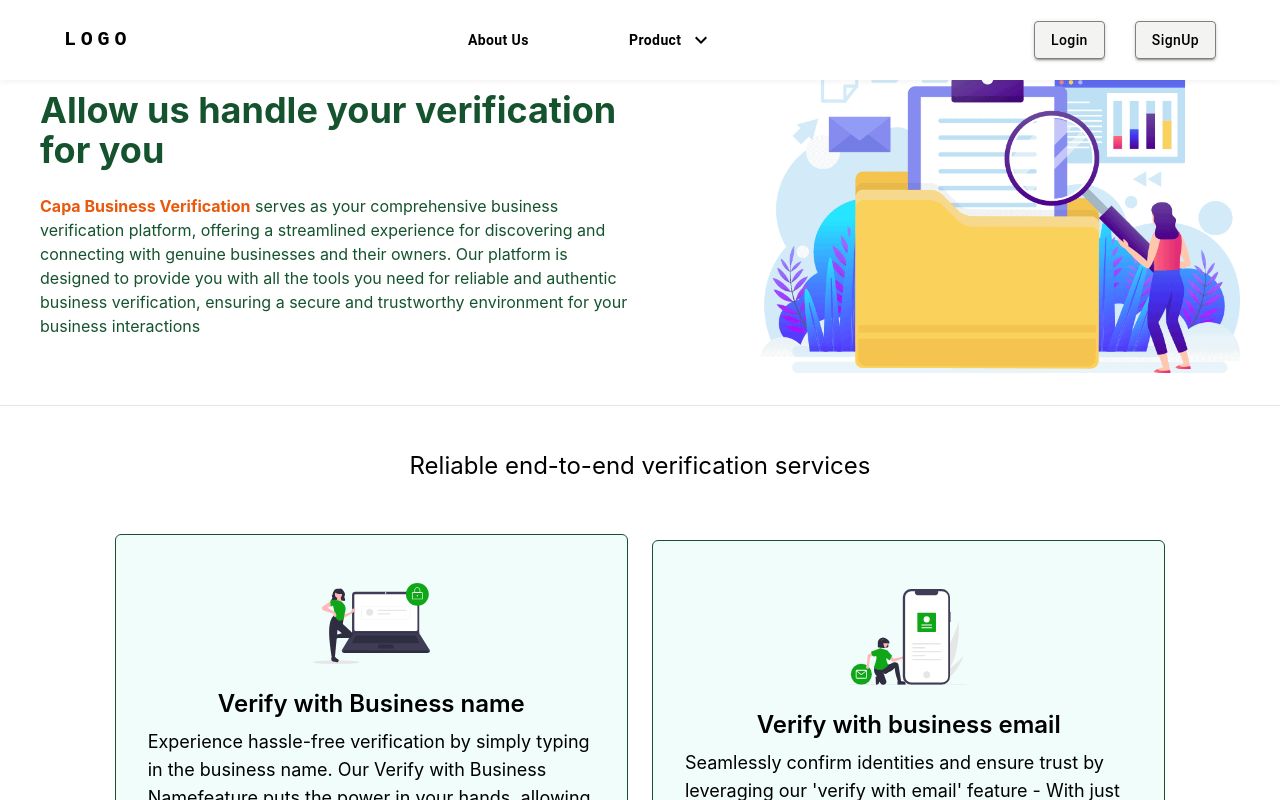
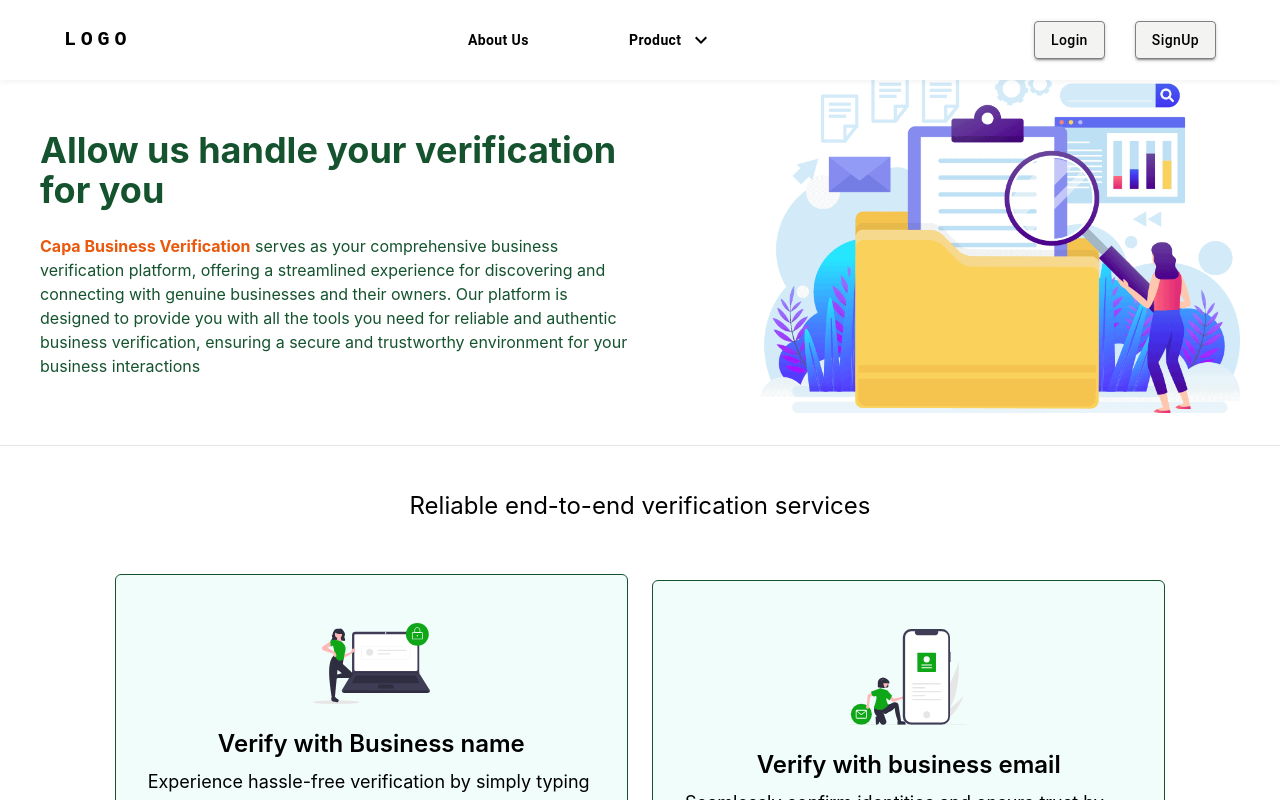
Before and after one commit to rholibobo/capa_business_verification, a React (Create React App) app: page / in a window 1280 px wide. Shown: the top 800 px of the page. Built offline with nearby package versions, Linux system fonts and the light colour scheme; no server answers; the HTML template or start-up script is replaced by a standard one.

Commit message:
update Home.jsx

```diff
--- a/src/Pages/Home/Home.jsx
+++ b/src/Pages/Home/Home.jsx
@@ -20,7 +20,7 @@
   },
 ]
   return (
-    <div className=''>
+    <div className='mt-10'>
     <section className='flex flex-col md:flex-row justify-between items-center  text-center px-10 py-8 mx-auto text-green-900'>
       <div className='md:text-left md:w-1/2'>
       <h1 className='text-4xl font-bold my-6'>Allow us handle your verification for you </h1>
```
